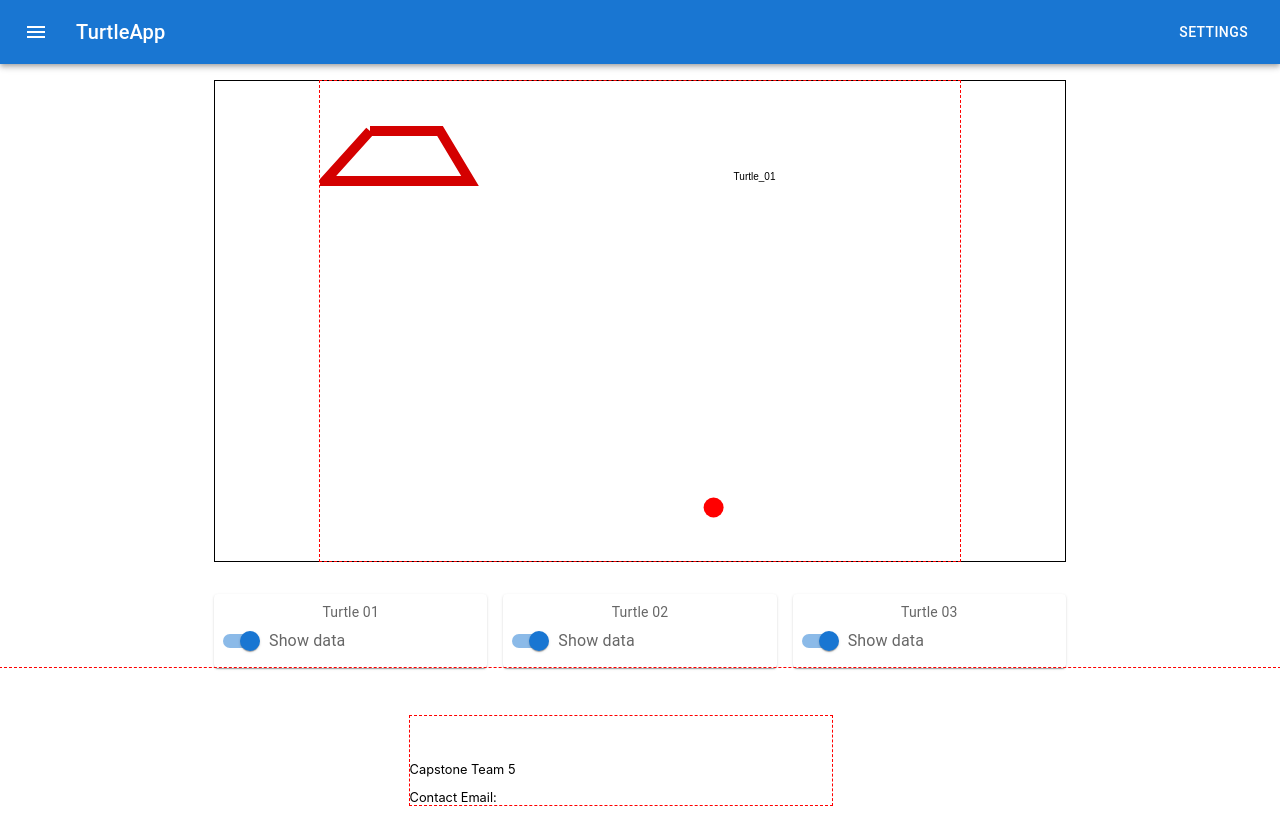
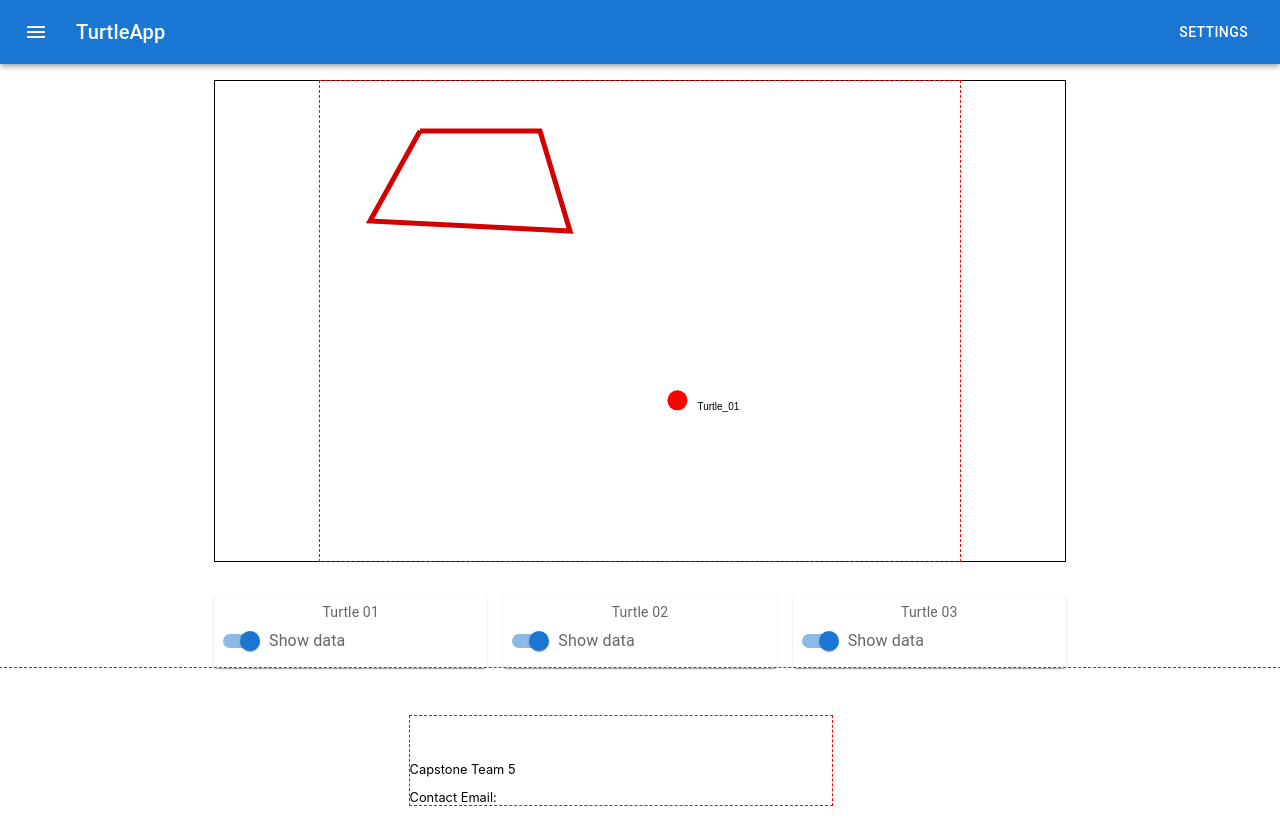
Before and after one commit to laurimaila/capstone-AR-enhanced-robot-swarm-app, a React (Create React App) app in the folder frontend/: page / in a window 1280 px wide. Built offline with nearby package versions, Linux system fonts and the light colour scheme.

Commit message:
Canvas sizing fixed

```diff
--- a/frontend/src/pages/Main.js
+++ b/frontend/src/pages/Main.js
@@ -18,7 +18,9 @@ const Item = styled(Paper)(({ theme }) => ({
     color: theme.palette.text.secondary,
 }));
 
+const targetPlane = {"x1":100, "y1":50, "x2":220, "y2":50, "x3":250, "y3":150, "x4":50, "y4":140};
 
+const robot1 = {"name":"Turtle01", "x":350, "y":300};
 
 function SwitchLabels() {
     return (
@@ -38,30 +40,34 @@ function GetImage() {
 const draw = (ctx, frameCount) => {
     ctx.clearRect(0, 0, 640, 480)
     ctx.drawImage(GetImage(), 0, 0, 640, 480)
-    drawPlane(ctx)
-    ctx.fillStyle = '#FFFFFF'
-    ctx.fillRect(320 + 100 * Math.sin(frameCount * 0.02) * 2, 50 + 25 * Math.cos(frameCount * 0.02) * 2, 75, 20)
-    ctx.fillStyle = '#000000'
-    ctx.fillText('Turtle_01', 340 + 100 * Math.sin(frameCount * 0.02) * 2, 53 + 25 * Math.cos(frameCount * 0.02) * 2)
-    ctx.fillStyle = '#FF0000'
-    ctx.beginPath()
-    ctx.arc(320 + 100 * Math.sin(frameCount * 0.02) * 2, 380 + 25 * Math.cos(frameCount * 0.02) * 2, 10, 0, 2 * Math.PI)
-    ctx.fill()
+    drawPlane(ctx, targetPlane)
+    drawLabel(ctx, robot1, frameCount)
+
 
 }
 
-const drawPlane = (ctx) => {
+const drawPlane = (ctx, target) => {
     ctx.strokeStyle = "#D40000"
-    ctx.lineWidth = 10
+    ctx.lineWidth = 5
     ctx.beginPath()
-    ctx.moveTo(50, 50)
-    ctx.lineTo(120, 50)
-    ctx.lineTo(150, 100)
-    ctx.lineTo(5, 100)
-    ctx.lineTo(50, 50)
+    ctx.moveTo(target.x1, target.y1)
+    ctx.lineTo(target.x2, target.y2)
+    ctx.lineTo(target.x3, target.y3)
+    ctx.lineTo(target.x4, target.y4)
+    ctx.lineTo(target.x1, target.y1)
     ctx.stroke()
 }
 
+const drawLabel = (ctx, robot, frameCount) => {
+    ctx.fillStyle = '#FFFFFF'
+    ctx.fillRect(robot.x, robot.y + 10, 75, 20)
+    ctx.fillStyle = '#000000'
+    ctx.fillText('Turtle_01', robot.x + 20, robot.y + 10)
+    ctx.fillStyle = '#FF0000'
+    ctx.beginPath()
+    ctx.arc(robot.x, robot.y, 10, 0, 2 * Math.PI)
+    ctx.fill()
+}
 
 const Canvas = props => {
 
@@ -81,7 +87,10 @@ const Canvas = props => {
 
         const render = () => {
             frameCount++
+            robot1.x = robot1.x + 2 * Math.sin(frameCount * 0.02)
+            robot1.y = robot1.y + Math.cos(frameCount * 0.02)
             draw(context, frameCount)
+
             animationFrameId = window.requestAnimationFrame(render)
         }
         render()
@@ -108,7 +117,6 @@ export default function Main() {
                     </Box>
 
                 </Grid>
-
                 <Grid item xs={4}>
                     <Item>Turtle 01<SwitchLabels /></Item>
                 </Grid>
```
